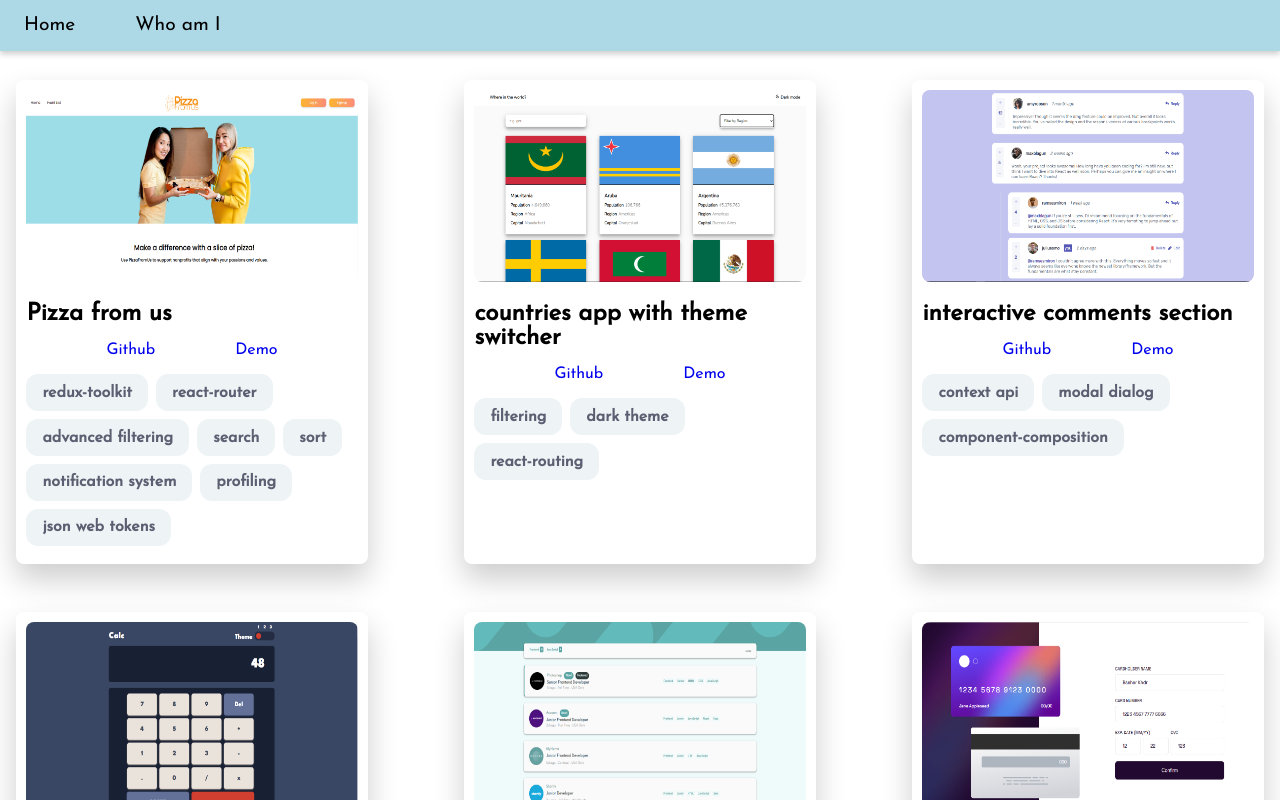
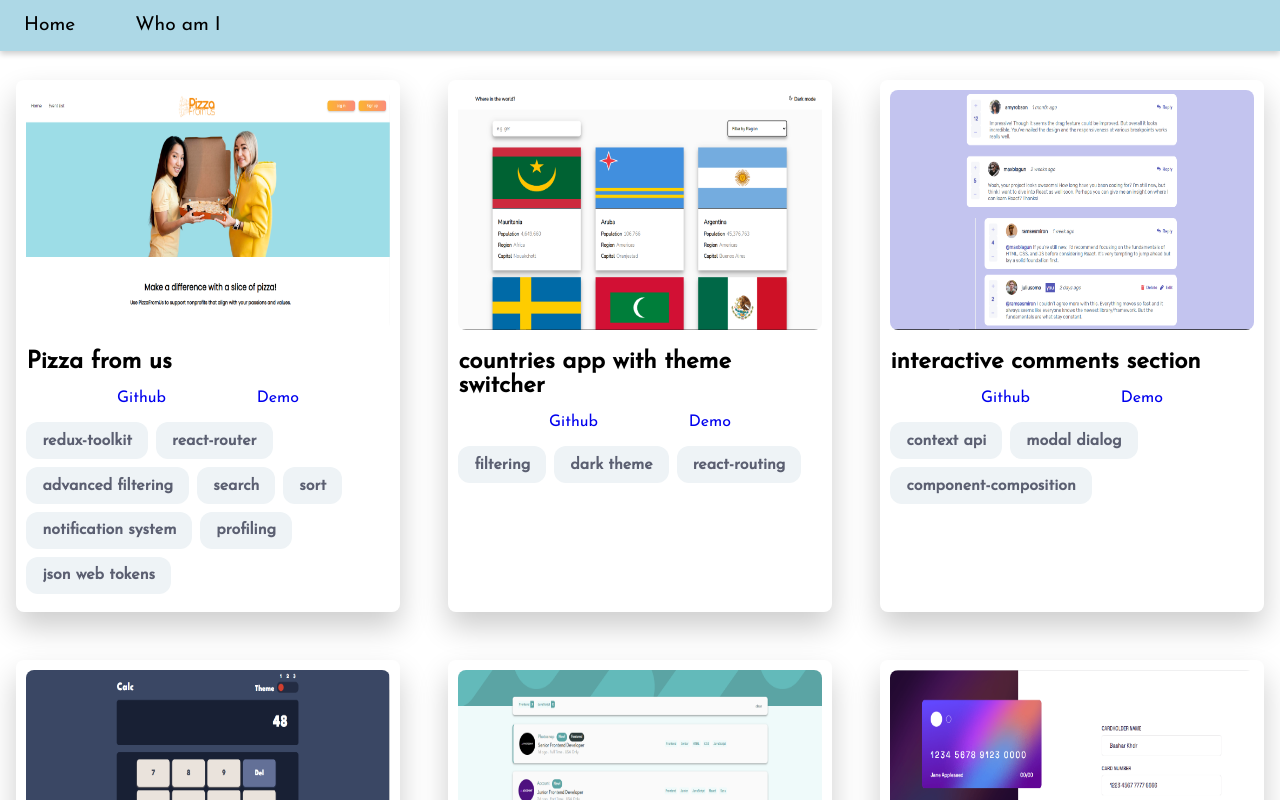
Before and after one commit to BasharKhdr1992/my-portfolio, a React (Create React App) app: page / in a window 1280 px wide. Shown: the top 800 px of the page. Built offline with nearby package versions, Linux system fonts and the light colour scheme.

Commit message:
update flexbox layout to a grid one

```diff
--- a/src/pages/Home/Card.css
+++ b/src/pages/Home/Card.css
@@ -1,9 +1,7 @@
 .card {
   padding: 0.65rem;
-  width: 22rem;
   box-shadow: 0 15px 30px rgba(0, 0, 0, 0.2);
   border-radius: 8px;
-  margin-bottom: 3rem;
 }
 
 .card:hover {
@@ -11,7 +9,7 @@
 }
 .card > img {
   width: 100%;
-  height: 12rem;
+  height: 15rem;
   border-radius: 8px;
 }
 
--- a/src/pages/Home/Home.css
+++ b/src/pages/Home/Home.css
@@ -1,7 +1,7 @@
 .projects {
-  display: flex;
-  flex-wrap: wrap;
-  justify-content: space-between;
+  display: grid;
+  grid-template-columns: repeat(3, 1fr);
+  gap: 3rem;
   padding: 0 1rem 1rem 1rem;
   margin-top: 5rem;
 }
@@ -22,3 +22,9 @@
 .btn-primary:hover {
   scale: 0.95;
 }
+
+@media screen and(max-width: 900px) {
+  .projects {
+    grid-template-columns: repeat(2, 1fr);
+  }
+}
```
